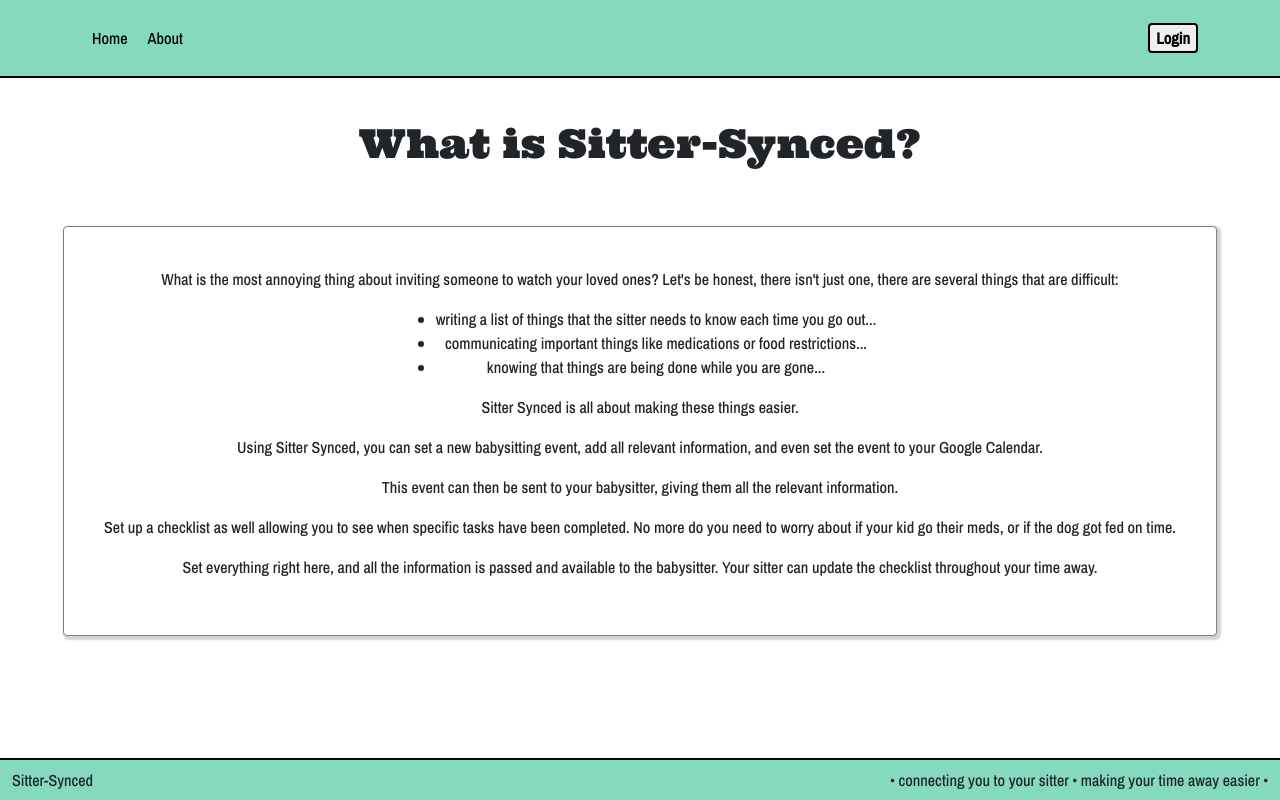
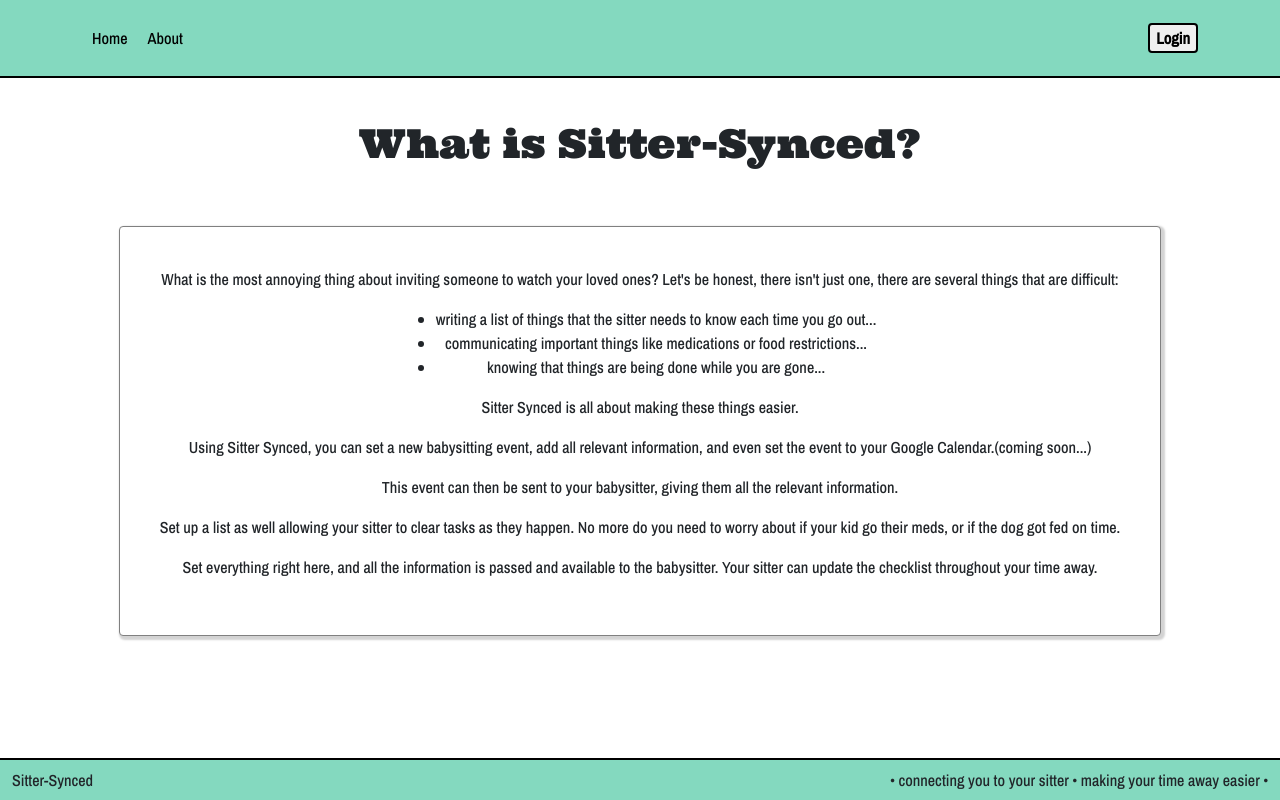
Before and after one commit to jumejohn/Sitter-Sync, a React (Create React App) app in the folder client/: page /about in a window 1280 px wide. Built offline with nearby package versions, Linux system fonts and the light colour scheme; no server answers; what react-google-calendar-api would draw is missing.

Commit message:
update about page

```diff
--- a/client/src/components/About.js
+++ b/client/src/components/About.js
@@ -27,7 +27,7 @@ const About = () => {
           <p>
             Using Sitter Synced, you can set a new babysitting event, add all
             relevant information, and even set the event to your Google
-            Calendar.
+            Calendar.(coming soon...)
           </p>
           <p>
             This event can then be sent to your babysitter, giving them all the
@@ -35,9 +35,9 @@ const About = () => {
           </p>
 
           <p>
-            Set up a checklist as well allowing you to see when specific tasks
-            have been completed. No more do you need to worry about if your kid
-            go their meds, or if the dog got fed on time.
+            Set up a list as well allowing your sitter to clear tasks as they
+            happen. No more do you need to worry about if your kid go their
+            meds, or if the dog got fed on time.
           </p>
           <p>
             Set everything right here, and all the information is passed and
```
